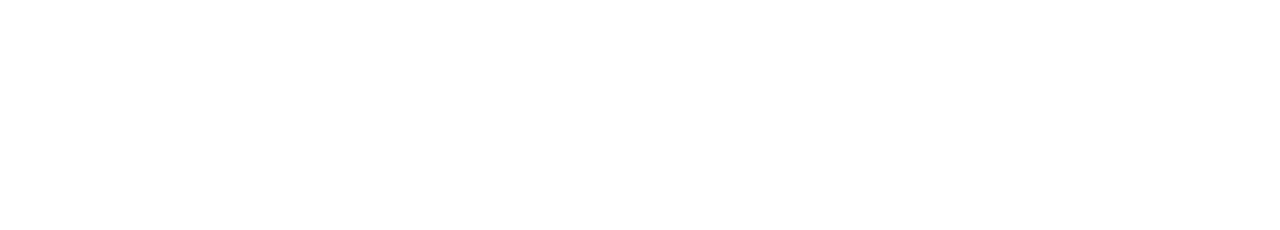
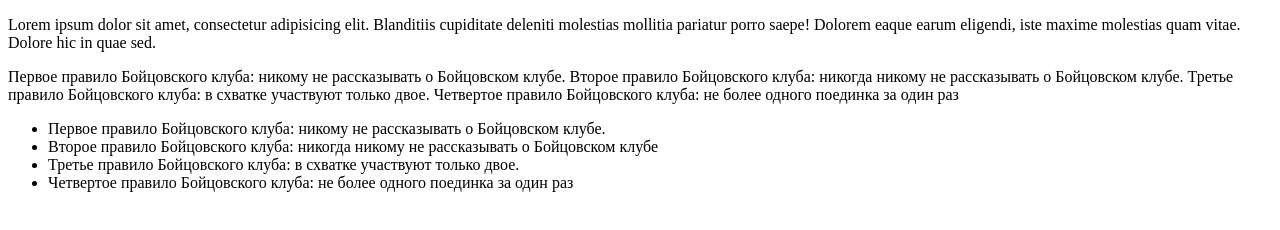
Before and after one commit to DrewMas/JS_new, a plain HTML site: page index.html in a window 1280 px wide. Drawn offline with Linux system fonts and the light colour scheme.

Commit message:
HW - done

```diff
--- a/index.html
+++ b/index.html
@@ -5,6 +5,27 @@
         <title>Title</title>
     </head>
     <body>
+        <p id="content">Lorem ipsum dolor sit amet, consectetur adipisicing elit. Blanditiis cupiditate deleniti
+            molestias mollitia pariatur porro saepe! Dolorem eaque earum eligendi, iste maxime molestias quam vitae.
+            Dolore hic in quae sed.
+        </p>
+
+        <div id="rules" class="fc bp">
+            Первое правило Бойцовского клуба: никому не рассказывать о Бойцовском клубе. Второе правило Бойцовского
+            клуба: никогда никому не рассказывать о Бойцовском клубе. Третье правило Бойцовского клуба: в схватке
+            участвуют только двое. Четвертое правило Бойцовского клуба: не более одного поединка за один раз
+        </div>
+
+        <ul>
+            <li class="fc_rules rule1">Первое правило Бойцовского клуба: никому не рассказывать о Бойцовском клубе.</li>
+            <li class="fc_rules rule2">Второе правило Бойцовского
+                клуба: никогда никому не рассказывать о Бойцовском клубе
+            </li>
+            <li class="fc_rules rule3">Третье правило Бойцовского клуба: в схватке
+                участвуют только двое.
+            </li>
+            <li class="fc_rules rule4">Четвертое правило Бойцовского клуба: не более одного поединка за один раз</li>
+        </ul>
         <script src="main.js"></script>
     </body>
 </html>
```
Also changed, not shown: main.js (+81 -0 lines).
